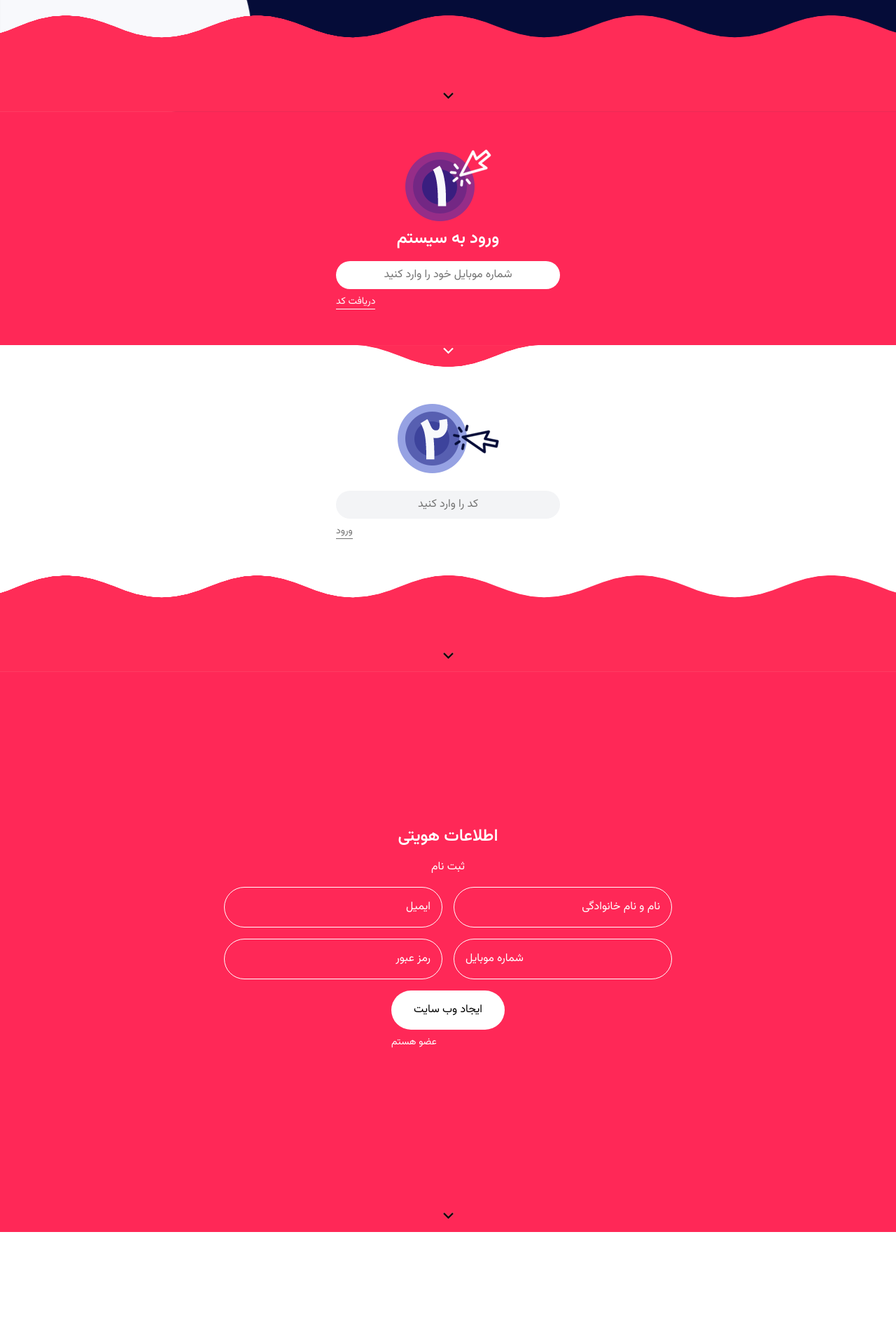
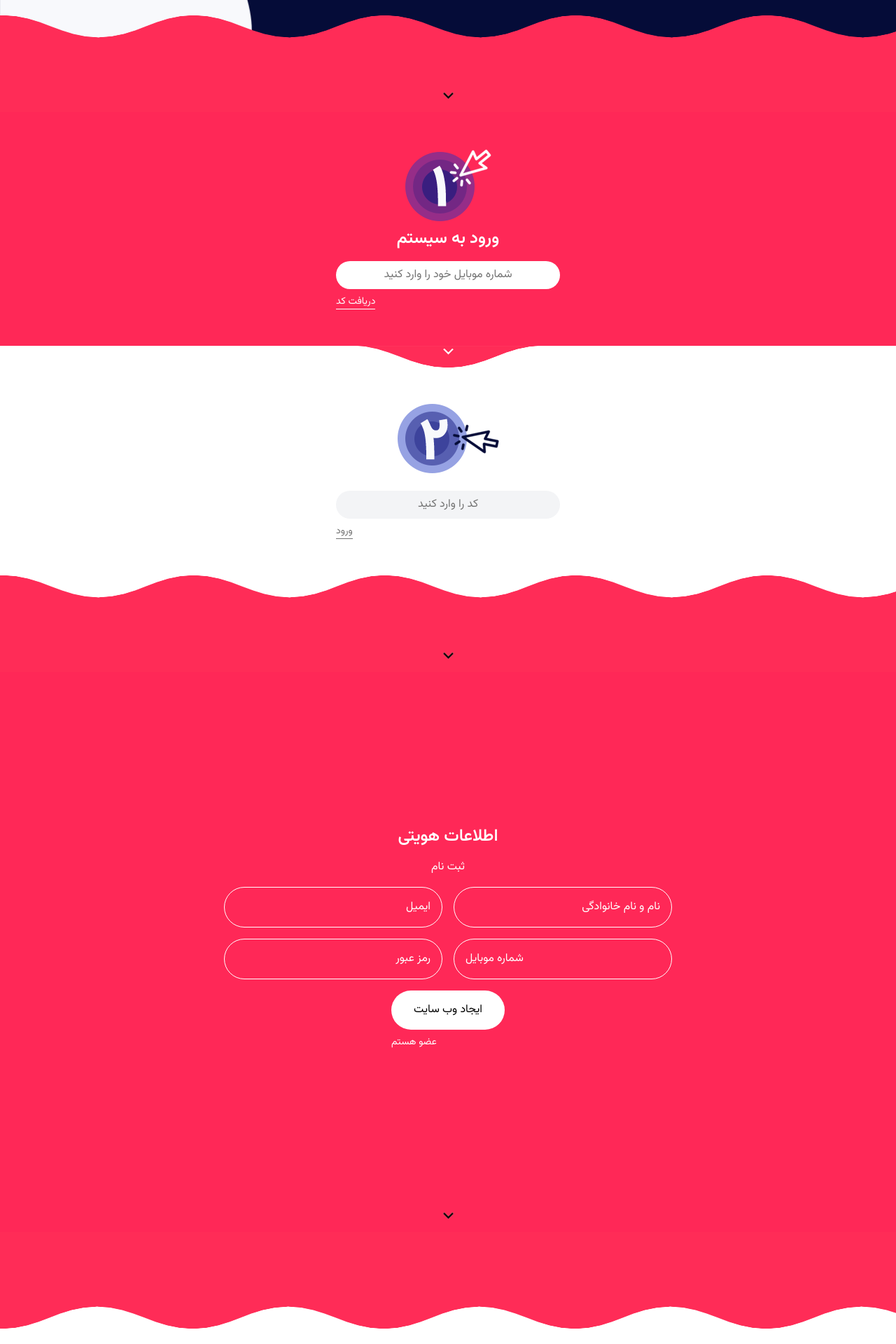
Before and after one commit to arshaan-abh/portal, a Next.js app: page / in a window 1280 px wide. Shown: the part 640-2560 px from the top of the page at 70% size. Before the commit the page ends 2400 px from the top, so only its background shows below. Built offline with nearby package versions, Linux system fonts and the light colour scheme.

Commit message:
work on detail

```diff
--- a/src/app/page.tsx
+++ b/src/app/page.tsx
@@ -3,6 +3,7 @@ import ScrollSnap from "@src/components/scroll-snap";
 import HeroSection from "@src/components/hero-section";
 import Step1Section from "@src/components/step-1-section";
 import Step2Section from "@src/components/step-2-section";
+import Step3Section from "@src/components/step-3-section";
 
 const Home: FC = () => {
   return (
@@ -10,6 +11,7 @@ const Home: FC = () => {
       <HeroSection />
       <Step1Section />
       <Step2Section />
+      <Step3Section />
     </ScrollSnap>
   );
 };
--- a/src/components/hero-section.tsx
+++ b/src/components/hero-section.tsx
@@ -32,7 +32,7 @@ const HeroSection: FC = () => {
         src={titleBg}
         alt="پس زمینه تیتر"
       />
-      <div className="absolute inset-0 top-auto flex h-[139px] animate-border items-end justify-center bg-border bg-repeat-x">
+      <div className="absolute inset-0 top-auto flex h-[138px] animate-border items-end justify-center bg-border bg-repeat-x">
         <Image
           src={downSmall}
           alt="به سمت پایین اسکرول کنید"
--- a/src/components/step-1-section.tsx
+++ b/src/components/step-1-section.tsx
@@ -44,7 +44,7 @@ const Step1Section: FC = () => {
           buttonText="ورود"
         />
       </div>
-      <div className="pointer-events-none flex h-[139px] w-full animate-border select-none items-end justify-center bg-border bg-repeat-x">
+      <div className="pointer-events-none flex h-[138px] w-full animate-border select-none items-end justify-center bg-border bg-repeat-x">
         <Image
           src={downSmall}
           alt="به سمت پایین اسکرول کنید"
--- a/src/components/step-2-section.tsx
+++ b/src/components/step-2-section.tsx
@@ -36,7 +36,7 @@ const Step2Section: FC = () => {
         </a>
         <a className="text-end text-sm text-white">عضو هستم</a>
       </div>
-      <div className="min-h-4 grow" />
+      <div className="grow" />
       <Image
         src={downSmall}
         alt="به سمت پایین اسکرول کنید"
--- /dev/null
+++ b/src/components/step-3-section.tsx
@@ -0,0 +1,20 @@
+import type { FC } from "react";
+import Image from "next/image";
+import downSmall from "/public/down-small.png";
+
+const Step3Section: FC = () => {
+  return (
+    <div className="flex flex-col items-center gap-4">
+      <div className="pointer-events-none h-[138px] w-full animate-border-reverse select-none bg-border-reverse bg-repeat-x" />
+      <div className="grow" />
+      <div className="grow" />
+      <Image
+        src={downSmall}
+        alt="به سمت پایین اسکرول کنید"
+        className="pointer-events-none mb-4 animate-bounce select-none"
+      />
+    </div>
+  );
+};
+
+export default Step3Section;
--- a/tailwind.config.ts
+++ b/tailwind.config.ts
@@ -14,6 +14,7 @@ const config: Config = {
       },
       backgroundImage: {
         border: "url('/border.png')",
+        "border-reverse": "url('/border-reverse.png')",
       },
       keyframes: {
         rocket: {
@@ -24,12 +25,17 @@ const config: Config = {
           "0%": { backgroundPosition: "left bottom" },
           "100%": { backgroundPosition: "right bottom" },
         },
+        "border-reverse": {
+          "0%": { backgroundPosition: "left top" },
+          "100%": { backgroundPosition: "right top" },
+        },
       },
       animation: {
         "spin-slow": "spin 10s linear infinite",
         "spin-slower": "spin 20s linear infinite reverse",
         rocket: "rocket 1s ease-in-out infinite alternate",
         border: "border 10s ease-in-out infinite alternate",
+        "border-reverse": "border-reverse 10s ease-in-out infinite alternate",
       },
       fontFamily: {
         vazirmatn: ["var(--font-vazirmatn)", ...defaultTheme.fontFamily.sans],
```
Also changed, not shown: public/border-reverse.png (added), public/border.png.
